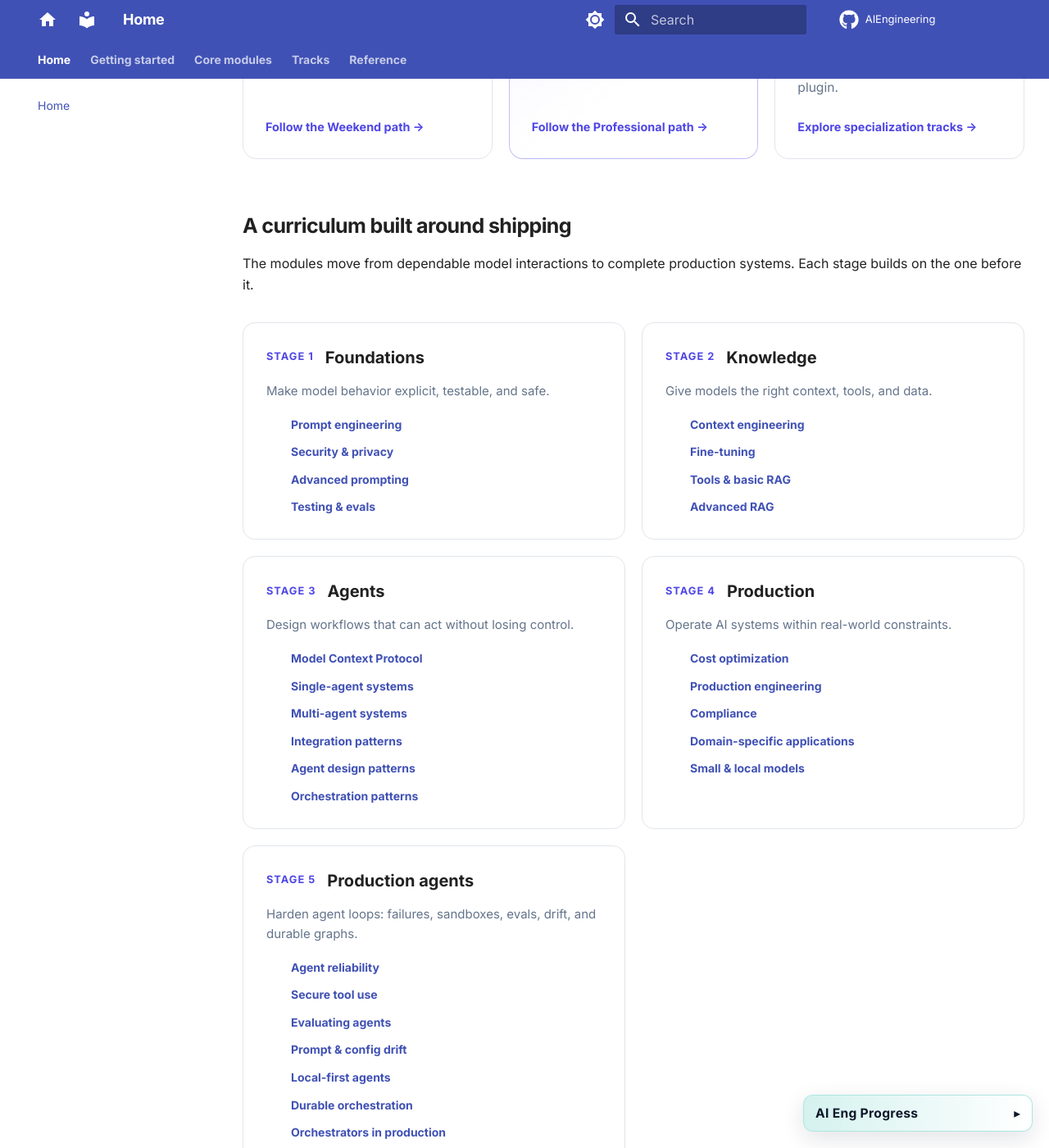
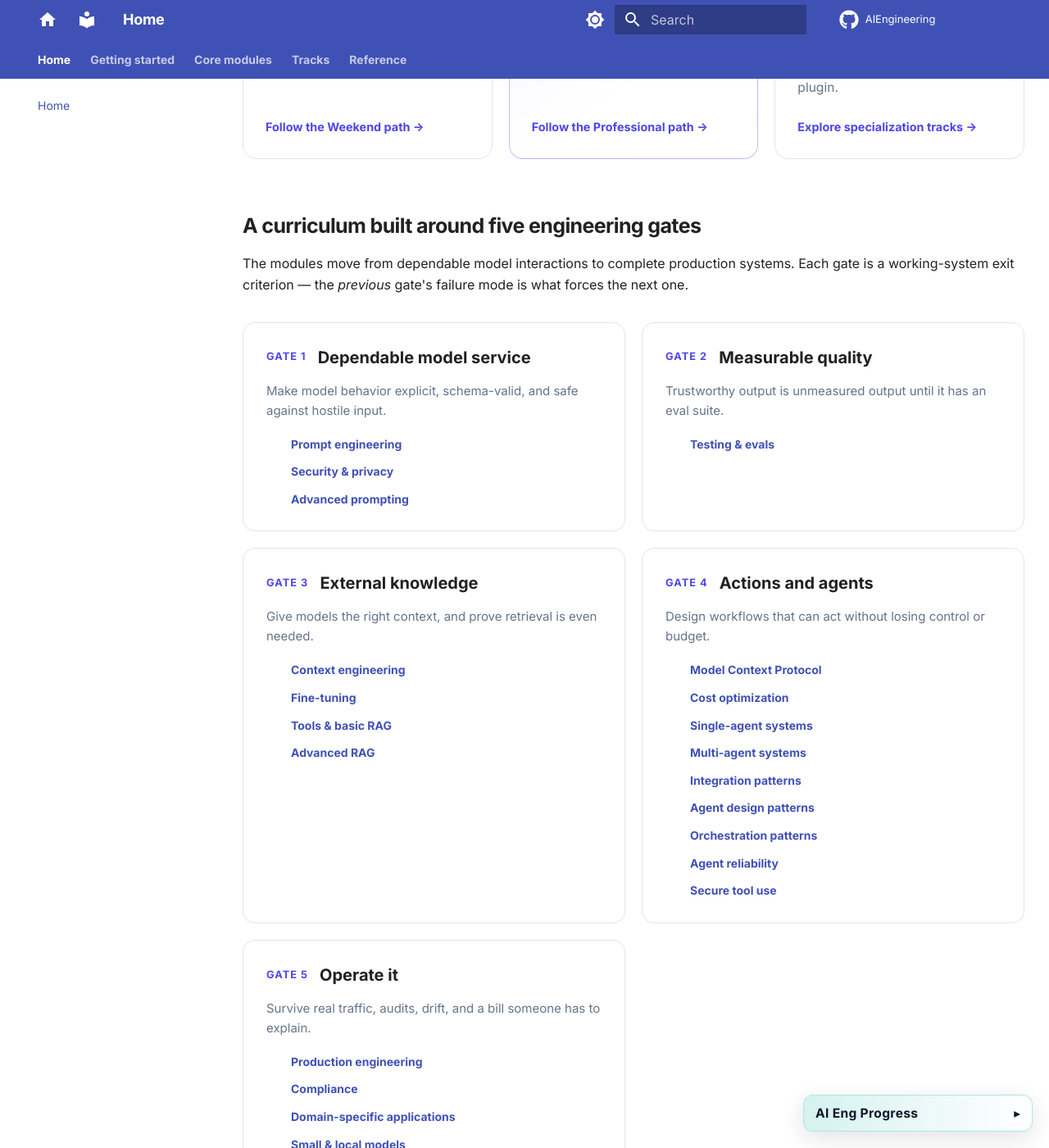
Before and after one commit to sanketn26/AIEngineering, an MkDocs documentation site: the page built from docs/index.md, in a window 1280 px wide and 1400 px high, scrolled down 1541 px. Shown: the whole window at 82% size. Built offline with MkDocs 1.6.1 and Material for MkDocs 9.7.7, drawn with Linux system fonts in a browser that asks for light colours; comment, search, counter and statistics services are not loaded; some of the changed text lies outside the part shown.

Commit message:
Relabel homepage curriculum grid to the five gates
Mirrors core/index.md so the homepage and core-modules page present
one taxonomy instead of two competing ones (Stage vs Gate). Fixes the
two remaining "Stage 5 (20-26)" references in the tracks docs, which
are now split across Gate 4 and Gate 5's module groupings.

Co-Authored-By: Claude Sonnet 5 <noreply@anthropic.com>

```diff
--- a/docs/index.md
+++ b/docs/index.md
@@ -63,24 +63,30 @@ Whether you have a weekend or want a complete engineering foundation, begin with
   </a>
 </div>
 
-## A curriculum built around shipping
+## A curriculum built around five engineering gates
 
-The modules move from dependable model interactions to complete production systems. Each stage builds on the one before it.
+The modules move from dependable model interactions to complete production systems. Each gate is a working-system exit criterion — the *previous* gate's failure mode is what forces the next one.
 
 <div class="curriculum-grid">
   <div class="curriculum-stage">
-    <div class="curriculum-stage__head"><span>Stage 1</span><strong>Foundations</strong></div>
-    <p>Make model behavior explicit, testable, and safe.</p>
+    <div class="curriculum-stage__head"><span>Gate 1</span><strong>Dependable model service</strong></div>
+    <p>Make model behavior explicit, schema-valid, and safe against hostile input.</p>
     <ul>
       <li><a href="core/01-prompt-engineering/">Prompt engineering</a></li>
       <li><a href="core/02-security-privacy/">Security & privacy</a></li>
       <li><a href="core/03-advanced-prompting/">Advanced prompting</a></li>
+    </ul>
+  </div>
+  <div class="curriculum-stage">
+    <div class="curriculum-stage__head"><span>Gate 2</span><strong>Measurable quality</strong></div>
+    <p>Trustworthy output is unmeasured output until it has an eval suite.</p>
+    <ul>
       <li><a href="core/04-testing-evals/">Testing & evals</a></li>
     </ul>
   </div>
   <div class="curriculum-stage">
-    <div class="curriculum-stage__head"><span>Stage 2</span><strong>Knowledge</strong></div>
-    <p>Give models the right context, tools, and data.</p>
+    <div class="curriculum-stage__head"><span>Gate 3</span><strong>External knowledge</strong></div>
+    <p>Give models the right context, and prove retrieval is even needed.</p>
     <ul>
       <li><a href="core/05-context-engineering/">Context engineering</a></li>
       <li><a href="core/06-fine-tuning/">Fine-tuning</a></li>
@@ -89,34 +95,28 @@ The modules move from dependable model interactions to complete production syste
     </ul>
   </div>
   <div class="curriculum-stage">
-    <div class="curriculum-stage__head"><span>Stage 3</span><strong>Agents</strong></div>
-    <p>Design workflows that can act without losing control.</p>
+    <div class="curriculum-stage__head"><span>Gate 4</span><strong>Actions and agents</strong></div>
+    <p>Design workflows that can act without losing control or budget.</p>
     <ul>
       <li><a href="core/08-model-context-protocol/">Model Context Protocol</a></li>
+      <li><a href="core/10-cost-optimization/">Cost optimization</a></li>
       <li><a href="core/11-single-agents/">Single-agent systems</a></li>
       <li><a href="core/12-multi-agents/">Multi-agent systems</a></li>
       <li><a href="core/16-integration-patterns/">Integration patterns</a></li>
       <li><a href="core/18-agent-design-patterns/">Agent design patterns</a></li>
       <li><a href="core/19-orchestration-patterns/">Orchestration patterns</a></li>
+      <li><a href="core/20-agent-reliability/">Agent reliability</a></li>
+      <li><a href="core/21-secure-tool-use/">Secure tool use</a></li>
     </ul>
   </div>
   <div class="curriculum-stage">
-    <div class="curriculum-stage__head"><span>Stage 4</span><strong>Production</strong></div>
-    <p>Operate AI systems within real-world constraints.</p>
+    <div class="curriculum-stage__head"><span>Gate 5</span><strong>Operate it</strong></div>
+    <p>Survive real traffic, audits, drift, and a bill someone has to explain.</p>
     <ul>
-      <li><a href="core/10-cost-optimization/">Cost optimization</a></li>
       <li><a href="core/13-production/">Production engineering</a></li>
       <li><a href="core/14-compliance/">Compliance</a></li>
       <li><a href="core/15-domain-apps/">Domain-specific applications</a></li>
       <li><a href="core/17-small-models/">Small & local models</a></li>
-    </ul>
-  </div>
-  <div class="curriculum-stage">
-    <div class="curriculum-stage__head"><span>Stage 5</span><strong>Production agents</strong></div>
-    <p>Harden agent loops: failures, sandboxes, evals, drift, and durable graphs.</p>
-    <ul>
-      <li><a href="core/20-agent-reliability/">Agent reliability</a></li>
-      <li><a href="core/21-secure-tool-use/">Secure tool use</a></li>
       <li><a href="core/22-agent-evaluation/">Evaluating agents</a></li>
       <li><a href="core/23-prompt-drift/">Prompt &amp; config drift</a></li>
       <li><a href="core/24-local-first-agents/">Local-first agents</a></li>
@@ -126,6 +126,7 @@ The modules move from dependable model interactions to complete production syste
   </div>
 </div>
 
+<p class="course-inline-link"><a href="core/#gate-1-dependable-model-service">See exit criteria for each gate →</a></p>
 <p class="course-inline-link"><a href="reference/progression/">View the complete capability map →</a></p>
 
 ## Learn by building, not by collecting vocabulary
```
Also changed, not shown: docs/getting-started/index.md (+1 -1 lines), docs/tracks/agentic-plugin.md (+1 -1 lines), docs/tracks/index.md (+1 -1 lines).
